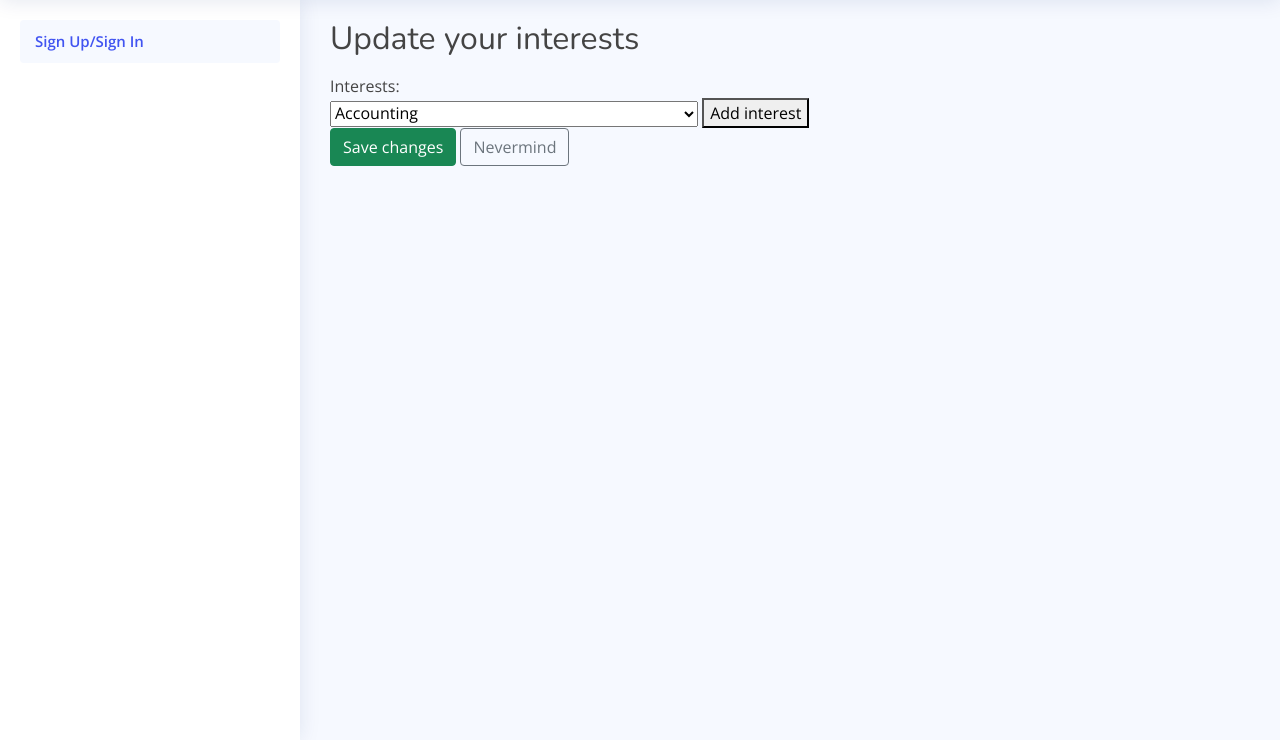
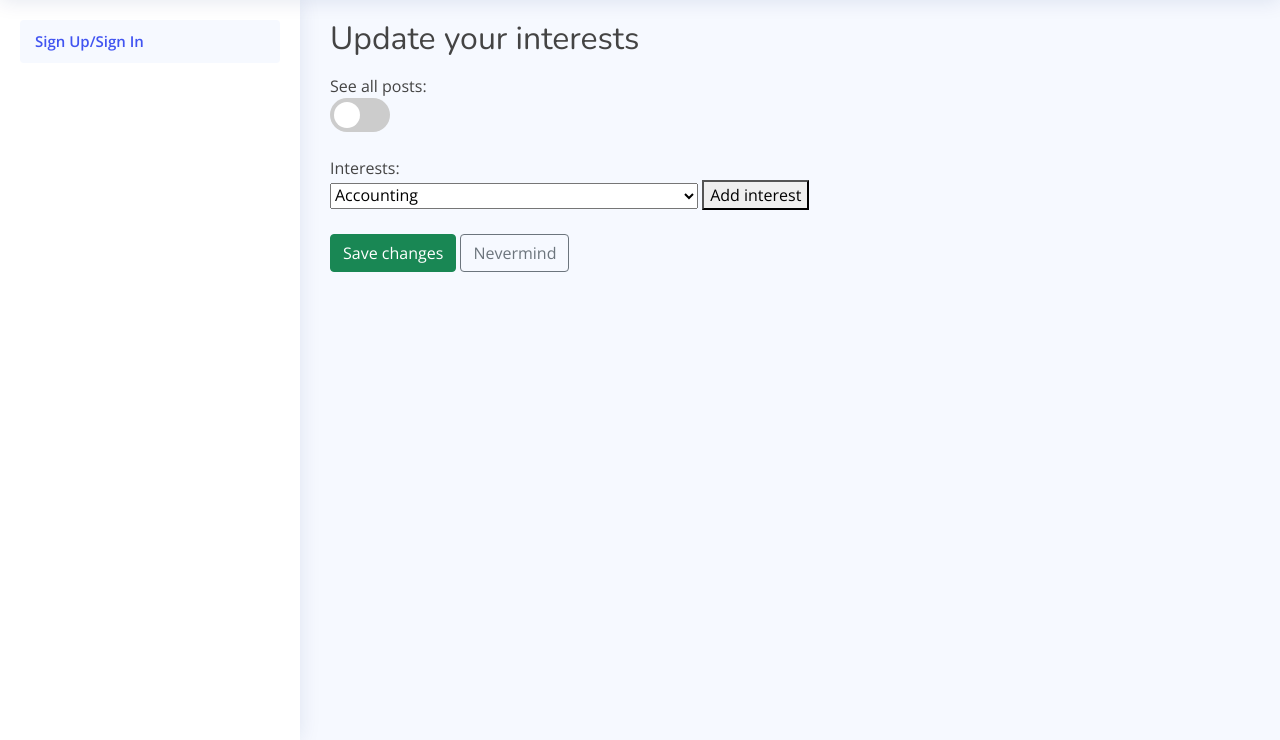
Before and after one commit to prod00/CSDS_395, a Django app: page /interests/ in a window 1280 px wide. Shown: the part 60-800 px from the top of the page. Run offline with Django 3.2, Linux system fonts and the light colour scheme; data comes from the database, SQL or seed files in the repository; data that the repository does not hold is empty; some libraries are stand-ins or nearby versions.

Commit message:
Show all posts toggle

```diff
--- a/applicase/views.py
+++ b/applicase/views.py
@@ -13,6 +13,9 @@ from .decorators import student_required, professor_required
 
 from .forms import  StudentInterestsForm, TAApplicationForm
 from .models import User, Student, Professor, TAPositionPost, TAApplication, Courses, Departments, StudentInterests
+
+# Global variable needed to get show all posts feature to work
+showall = False
 
 
 def home(request):
@@ -44,10 +47,14 @@ def student_home(request):
         interest = list(interest.values())[0]
         user_interests.append(interest)
 
-    for post in professor_posts:
-        for ui in user_interests:
-            if ui in post.department:
-                posts.append(post)
+    if showall:
+        for post in professor_posts:
+            posts.append(post)
+    else:
+        for post in professor_posts:
+            for ui in user_interests:
+                if ui in post.department:
+                    posts.append(post)
 
     for app in student_applications:
         for post in posts:
@@ -174,7 +181,8 @@ def StudentInterestsView(request):
     currentInterests = StudentInterests.objects.filter(username = request.user.username)
     context = {
         'departments': departments,
-        'interests': currentInterests
+        'interests': currentInterests,
+        'showAll': showall
     }
     return render(request, 'applicase/interests_form.html', context)
 
@@ -211,6 +219,8 @@ def ta_applications(request, pk=1):
 #     return render(request, 'applicase/createTApostmodal.html', context)
 
 def student_interest_update(request):
+    global showall
+    showall = eval(request.POST.getlist("showAll")[0])
     interests = request.POST.getlist("interests")
     oldInterests = StudentInterests.objects.filter(username = request.user.username)
     oldInterests.delete()
--- a/templates/applicase/interests_form.html
+++ b/templates/applicase/interests_form.html
@@ -4,6 +4,15 @@
 
 {% block content %}
 <h2 class="mb-3">Update your interests</h2>
+<label for="section">See all posts: </label>
+<br>
+<div value = "{{showAll}}" id ="currentShowAll"></div>
+<label class="switch">
+  <input type="checkbox" onchange="toggle()" id = "showAllSwitch">
+  <span class="slider round"></span>
+</label>
+<br><br>
+<div id = "interestSection">
   <label for="section">Interests: </label>
   <br>
   <div>
@@ -20,11 +29,14 @@
         onclick='removeInterest("{{ interest.interest }}")'>Remove interest</button></p>
     {% endfor %}
   </div>
+</div>
+<br>
 <form method="post" novalidate action="/student/interest-update/" id="post">
   {% csrf_token %}
   {% for interest in interests%}
   <input type="hidden" name="interests" value="{{ interest.interest }}" id="{{ interest.interest }}Input" required />
   {% endfor %}
+  <input type="hidden" name="showAll" id = "showAll" required />
   <button type="submit" value="submit" class="btn btn-success">Save changes</button>
   <a href="{% url 'student_home' %}" class="btn btn-outline-secondary">Nevermind</a>
 </form>
@@ -42,6 +54,22 @@
     return element.id;
   });
   currentInterests.forEach(interest => interestSet.add(interest));
+
+  //Default have response say don't show all posts:
+  document.getElementById("showAll").value = "False";
+
+  //Show interest section based on if user currently has show all posts enabled:
+  showAllCurrent = document.getElementById("currentShowAll").getAttribute("value");
+  var interestSection = document.getElementById("interestSection");
+  var showALL = document.getElementById("showAll");
+  if(showAllCurrent === "True"){
+    interestSection.style.display = "none";
+    showAll.value = "True";
+    document.getElementById("showAllSwitch").checked = true;
+  } else {
+    interestSection.style.display = "block";
+    showALL.value = "False";
+  }
 
   // When the user clicks the button, add the interest to the page:
   addInterest.onclick = function () {
@@ -63,5 +91,69 @@
     document.getElementById(interest + "Input").remove();
     interestSet.delete(interest);
   }
+
+  function toggle(){
+    var interestSection = document.getElementById("interestSection");
+    var showALL = document.getElementById("showAll");
+    if(interestSection.style.display === "none"){
+      interestSection.style.display = "block";
+      showALL.value = "False";
+    } else {
+      interestSection.style.display = "none";
+      showAll.value = "True";
+    }
+  }
 </script>
+<style>
+  .switch {
+    position: relative;
+    display: inline-block;
+    width: 60px;
+    height: 34px;
+  }
+
+  .switch input {
+    opacity: 0;
+    width: 0;
+    height: 0;
+  }
+
+  .slider {
+    position: absolute;
+    top: 0;
+    left: 0;
+    right: 0;
+    bottom: 0;
+    background-color: #ccc;
+    -webkit-transition: .4s;
+    transition: .4s;
+  }
+
+  .slider:before {
+    position: absolute;
+    content: "";
+    height: 26px;
+    width: 26px;
+    left: 4px;
+    bottom: 4px;
+    background-color: white;
+    -webkit-transition: .4s;
+    transition: .4s;
+    border-radius: 50%;
+  }
+
+  input:checked + .slider {
+    background-color: rgb(113, 127, 245);
+  }
+
+  input:checked + .slider:before {
+    -webkit-transform: translateX(26px);
+    -ms-transform: translateX(26px);
+    transform: translateX(26px);
+  }
+
+  .slider.round {
+    border-radius: 34px;
+  }
+</style>
 {% endblock %}
```
Lines whose indentation alone changed are shown as unchanged.
